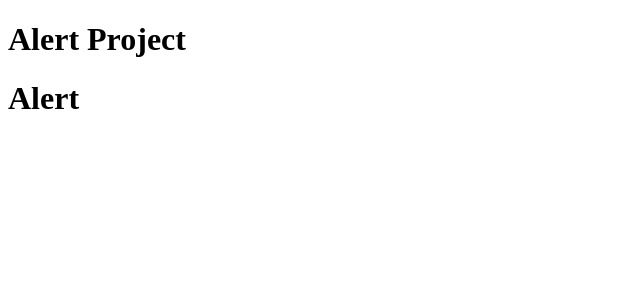
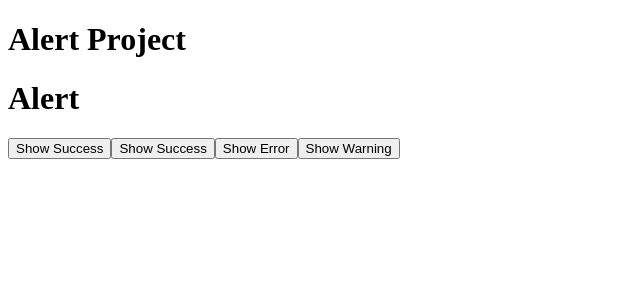
Before and after one commit to muskan-chouhan/react, a React (Vite) app in the folder 37-project-alert/: page / in a window 1280 px wide. Shown: the top 300 px of the page, without its empty margins (0-640 px from the left). Built offline with nearby package versions, Linux system fonts and the light colour scheme.

Commit message:
create buttons  for show alert

```diff
--- a/37-project-alert/src/Alert.jsx
+++ b/37-project-alert/src/Alert.jsx
@@ -2,6 +2,10 @@ const Alert = () =>{
     return(
         <>
         <h1>Alert</h1>
+        <button>Show Success</button>
+        <button>Show Success</button>
+        <button>Show Error</button>
+        <button>Show Warning</button>
         </>
     )
 }
```
